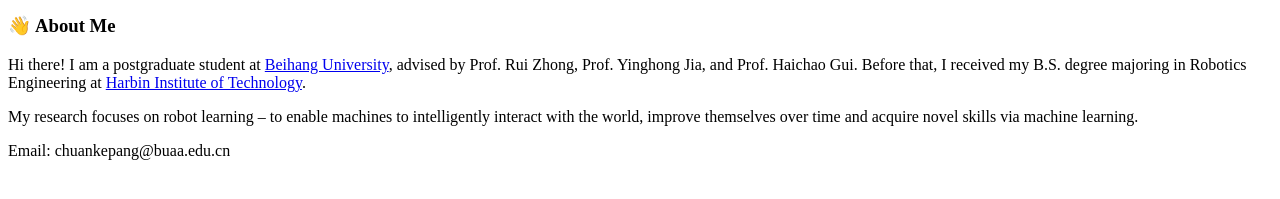
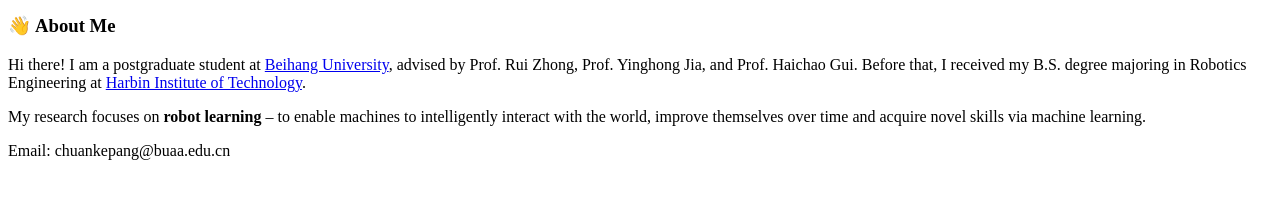
Before and after one commit to chuankepang/chuanke_academic.github.io, a Jekyll site: the page built from _pages/includes/intro.md, in a window 1280 px wide. Shown: the part 398-597 px from the top of the page. Built offline with Jekyll 4.4.1, drawn with Linux system fonts in a browser that asks for light colours; our own code applies the rules of GitHub Pages for plain Markdown files.

```diff
--- a/_pages/includes/intro.md
+++ b/_pages/includes/intro.md
@@ -2,6 +2,6 @@
 
 Hi there! I am a postgraduate student at [Beihang University](https://www.buaa.edu.cn/), advised by Prof. Rui Zhong, Prof. Yinghong Jia, and Prof. Haichao Gui. Before that, I received my B.S. degree majoring in Robotics Engineering at [Harbin Institute of Technology](https://www.hit.edu.cn/).
 
-My research focuses on robot learning – to enable machines to intelligently interact with the world, improve themselves over time and acquire novel skills via machine learning.
+My research focuses on **robot learning** -- to enable machines to intelligently interact with the world, improve themselves over time and acquire novel skills via machine learning.
 
 Email: chuankepang@buaa.edu.cn
```
